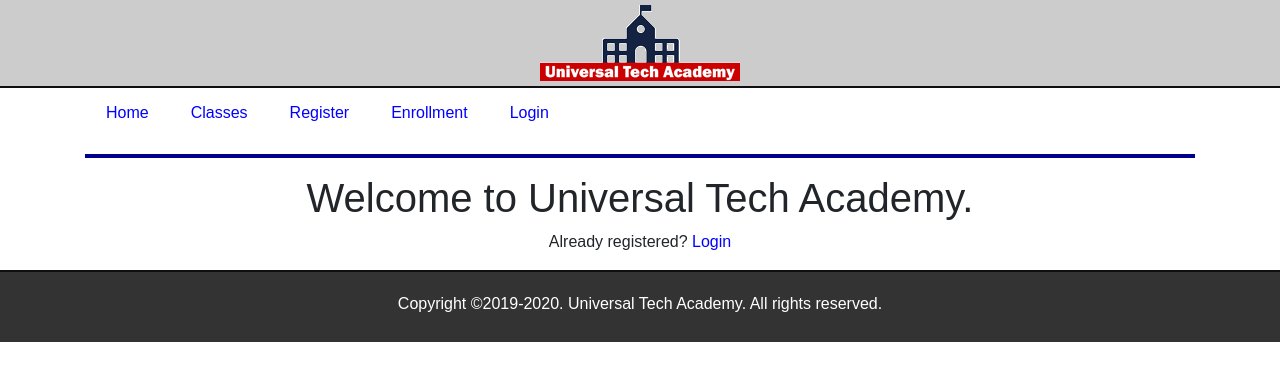
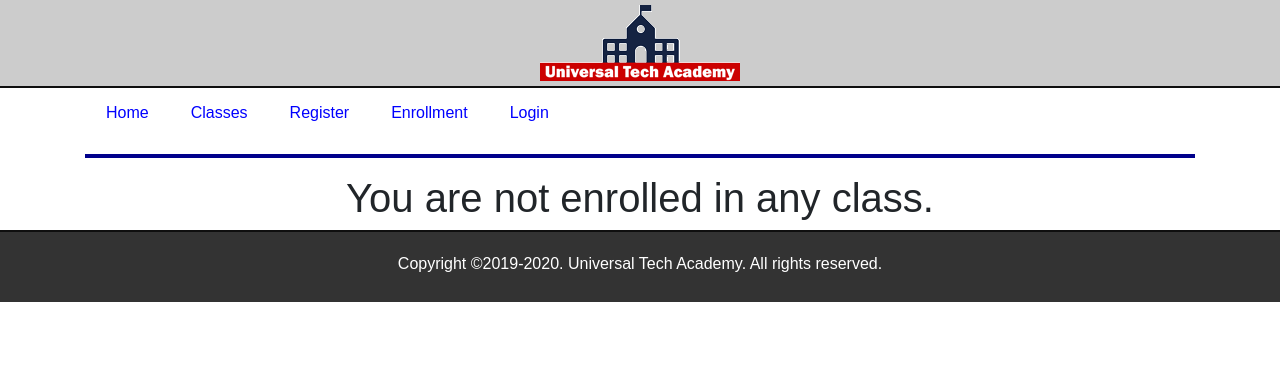
Before and after one commit to eliud-kagema/flask-enrollment, a Flask app: page /enrollment in a window 1280 px wide. Shown: the top 381 px of the page. Run offline with Flask 2, Linux system fonts and the light colour scheme; some libraries are stand-ins or nearby versions.

Commit message:
setting up layout file

```diff
--- a/application/routes.py
+++ b/application/routes.py
@@ -9,20 +9,20 @@ def index():
 
 @app.route("/courses")
 def courses():
-    return render_template('index.html', login=False)
+    return render_template('courses.html')
 
 
 @app.route("/register")
 def register():
-    return render_template('index.html', login=False)
+    return render_template('register.html')
 
 
 @app.route("/login")
 def login():
-    return render_template('index.html', login=False)
+    return render_template('login.html')
 
 
 
 @app.route("/enrollment")
 def enrollment():
-    return render_template('index.html', login=False)
+    return render_template('enrollment.html')
--- a/application/templates/index.html
+++ b/application/templates/index.html
@@ -1,30 +1,11 @@
-<!DOCTYPE html>
-<html>
-<head>
-    <title>UTA - Home Page</title>
-    <link rel="stylesheet" href="https://maxcdn.bootstrapcdn.com/bootstrap/4.0.0/css/bootstrap.min.css"
-          integrity="sha384-Gn5384xqQ1aoWXA+058RXPxPg6fy4IWvTNh0E263XmFcJlSAwiGgFAW/dAiS6JXm" crossorigin="anonymous">
-    <link rel="stylesheet" href="static/css/main.css"/>
-</head>
-<body>
 
-<div class="container-fluid text-center top-container">
-    <img src="static/images/uta-logo-200.png">
-</div>
-<div class="container">
-    {% include 'includes/nav.html' %}
     <div class="row">
         <div class="col-md-12 text-center">
             <h1>Welcome to Universal Tech Academy.</h1>
             {% if login %}
             <h3>Let's get started.</h3>
             {% else %}
-            <p>Already registered? <a href='login.html'>Login</a></p>
+            <p>Already registered? <a href='{{ url_for('login')}}'>Login</a></p>
             {% endif %}
             </div>
     </div>
-</div>
-
-{% include "includes/footer.html" %}
-</body>
-</html>
```
